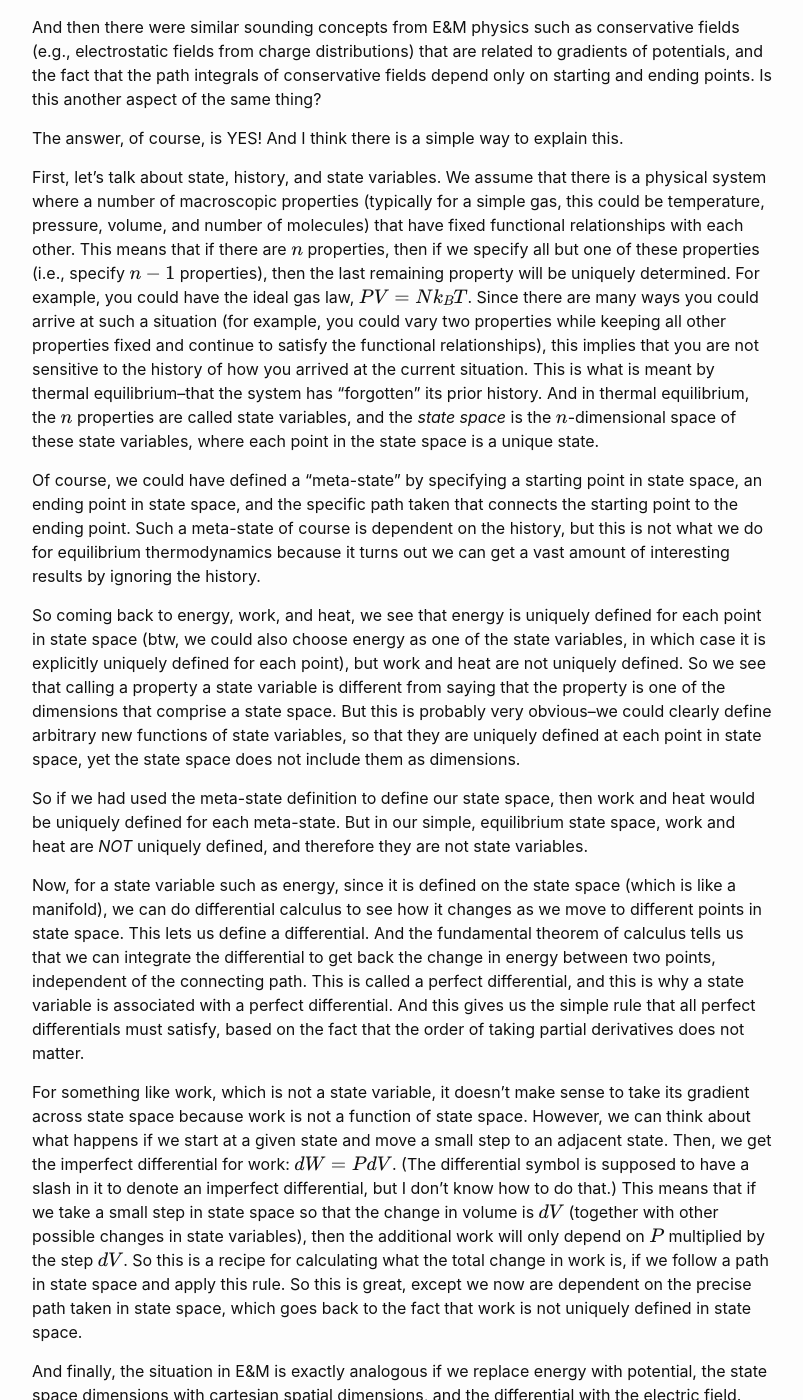
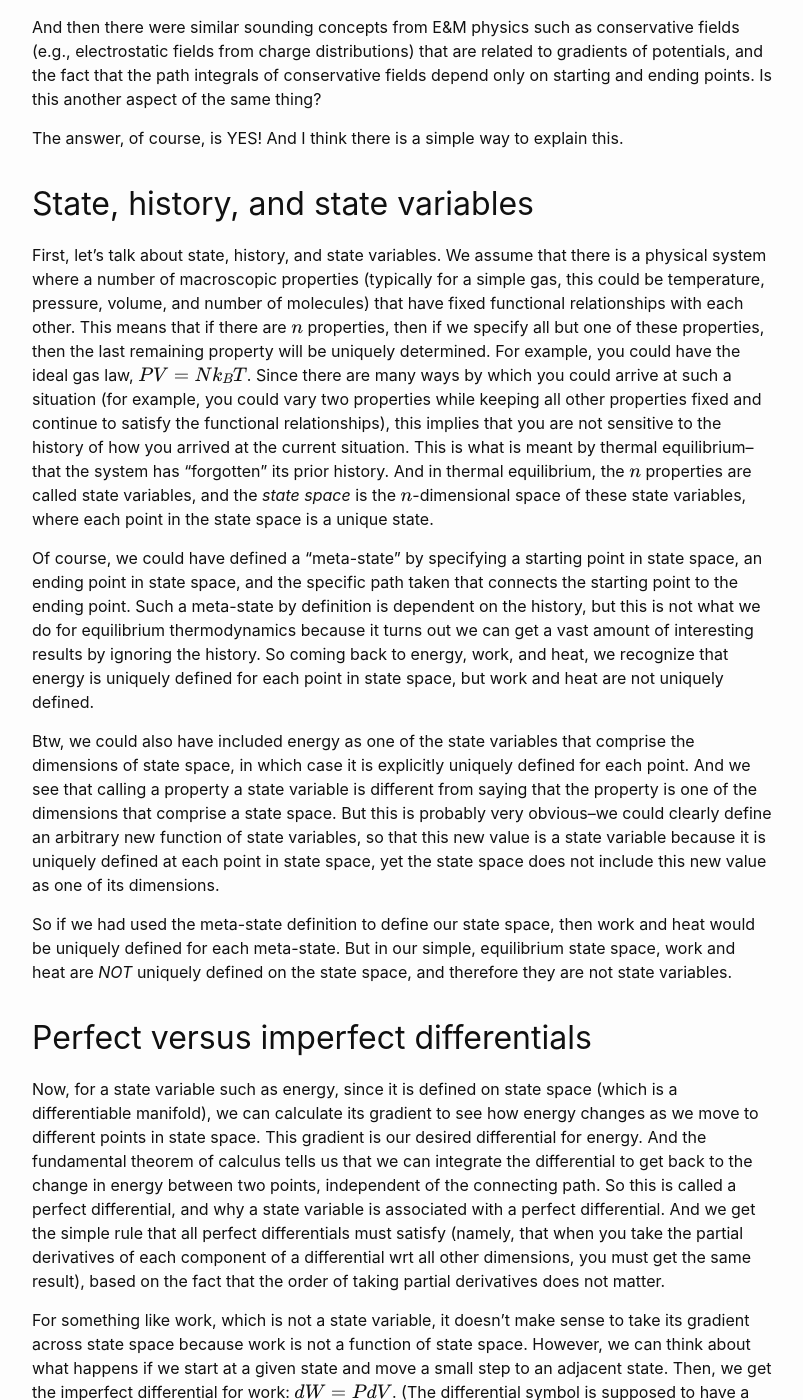
Before and after one commit to sunfishstanford/sunfishstanford.github.io, a Jekyll site: the page built from _posts/2023-02-24-imperfectDifferential.md, in a window 1280 px wide and 1400 px high, scrolled down 510 px. Shown: the whole window, without its empty margins (238-1041 px from the left). Built offline with Jekyll 4.4.1, drawn with Linux system fonts in a browser that asks for light colours; formulas are drawn with MathJax 3; comment, search, counter and statistics services are not loaded; some of the changed text lies outside the part shown.

Commit message:
Update 2023-02-24-imperfectDifferential.md

```diff
--- a/_posts/2023-02-24-imperfectDifferential.md
+++ b/_posts/2023-02-24-imperfectDifferential.md
@@ -15,17 +15,23 @@
 
 The answer, of course, is YES! And I think there is a simple way to explain this.
 
-First, let's talk about state, history, and state variables. We assume that there is a physical system where a number of macroscopic properties (typically for a simple gas, this could be temperature, pressure, volume, and number of molecules) that have fixed functional relationships with each other. This means that if there are $$n$$ properties, then if we specify all but one of these properties (i.e., specify $$n-1$$ properties), then the last remaining property will be uniquely determined. For example, you could have the ideal gas law, $$PV=N k_B T$$. Since there are many ways you could arrive at such a situation (for example, you could vary two properties while keeping all other properties fixed and continue to satisfy the functional relationships), this implies that you are not sensitive to the history of how you arrived at the current situation. This is what is meant by thermal equilibrium–that the system has "forgotten" its prior history. And in thermal equilibrium, the $$n$$ properties are called state variables, and the *state space* is the $$n$$-dimensional space of these state variables, where each point in the state space is a unique state.
+State, history, and state variables
+-------------
 
-Of course, we could have defined a "meta-state" by specifying a starting point in state space, an ending point in state space, and the specific path taken that connects the starting point to the ending point. Such a meta-state of course is dependent on the history, but this is not what we do for equilibrium thermodynamics because it turns out we can get a vast amount of interesting results by ignoring the history.
+First, let's talk about state, history, and state variables. We assume that there is a physical system where a number of macroscopic properties (typically for a simple gas, this could be temperature, pressure, volume, and number of molecules) that have fixed functional relationships with each other. This means that if there are $$n$$ properties, then if we specify all but one of these properties, then the last remaining property will be uniquely determined. For example, you could have the ideal gas law, $$PV=N k_B T$$. Since there are many ways by which you could arrive at such a situation (for example, you could vary two properties while keeping all other properties fixed and continue to satisfy the functional relationships), this implies that you are not sensitive to the history of how you arrived at the current situation. This is what is meant by thermal equilibrium–that the system has "forgotten" its prior history. And in thermal equilibrium, the $$n$$ properties are called state variables, and the *state space* is the $$n$$-dimensional space of these state variables, where each point in the state space is a unique state.
 
-So coming back to energy, work, and heat, we see that energy is uniquely defined for each point in state space (btw, we could also choose energy as one of the state variables, in which case it is explicitly uniquely defined for each point), but work and heat are not uniquely defined. So we see that calling a property a state variable is different from saying that the property is one of the dimensions that comprise a state space. But this is probably very obvious–we could clearly define arbitrary new functions of state variables, so that they are uniquely defined at each point in state space, yet the state space does not include them as dimensions.
+Of course, we could have defined a "meta-state" by specifying a starting point in state space, an ending point in state space, and the specific path taken that connects the starting point to the ending point. Such a meta-state by definition is dependent on the history, but this is not what we do for equilibrium thermodynamics because it turns out we can get a vast amount of interesting results by ignoring the history. So coming back to energy, work, and heat, we recognize that energy is uniquely defined for each point in state space, but work and heat are not uniquely defined.
 
-So if we had used the meta-state definition to define our state space, then work and heat would be uniquely defined for each meta-state. But in our simple, equilibrium state space, work and heat are *NOT* uniquely defined, and therefore they are not state variables.
+Btw, we could also have included energy as one of the state variables that comprise the dimensions of state space, in which case it is explicitly uniquely defined for each point. And we see that calling a property a state variable is different from saying that the property is one of the dimensions that comprise a state space. But this is probably very obvious–we could clearly define an arbitrary new function of state variables, so that this new value is a state variable because it is uniquely defined at each point in state space, yet the state space does not include this new value as one of its dimensions.
 
-Now, for a state variable such as energy, since it is defined on the state space (which is like a manifold), we can do differential calculus to see how it changes as we move to different points in state space. This lets us define a differential. And the fundamental theorem of calculus tells us that we can integrate the differential to get back the change in energy between two points, independent of the connecting path. This is called a perfect differential, and this is why a state variable is associated with a perfect differential. And this gives us the simple rule that all perfect differentials must satisfy, based on the fact that the order of taking partial derivatives does not matter.
+So if we had used the meta-state definition to define our state space, then work and heat would be uniquely defined for each meta-state. But in our simple, equilibrium state space, work and heat are *NOT* uniquely defined on the state space, and therefore they are not state variables.
 
-For something like work, which is not a state variable, it doesn't make sense to take its gradient across state space because work is not a function of state space. However, we can think about what happens if we start at a given state and move a small step to an adjacent state. Then, we get the imperfect differential for work: $$dW = P dV$$. (The differential symbol is supposed to have a slash in it to denote an imperfect differential, but I don't know how to do that.) This means that if we take a small step in state space so that the change in volume is $$dV$$ (together with other possible changes in state variables), then the additional work will only depend on $$P$$ multiplied by the step $$dV$$. So this is a recipe for calculating what the total change in work is, if we follow a path in state space and apply this rule. So this is great, except we now are dependent on the precise path taken in state space, which goes back to the fact that work is not uniquely defined in state space.
+Perfect versus imperfect differentials
+-----------
+
+Now, for a state variable such as energy, since it is defined on state space (which is a differentiable manifold), we can calculate its gradient to see how energy changes as we move to different points in state space. This gradient is our desired differential for energy. And the fundamental theorem of calculus tells us that we can integrate the differential to get back to the change in energy between two points, independent of the connecting path. So this is called a perfect differential, and why a state variable is associated with a perfect differential. And we get the simple rule that all perfect differentials must satisfy (namely, that when you take the partial derivatives of each component of a differential wrt all other dimensions, you must get the same result), based on the fact that the order of taking partial derivatives does not matter.
+
+For something like work, which is not a state variable, it doesn't make sense to take its gradient across state space because work is not a function of state space. However, we can think about what happens if we start at a given state and move a small step to an adjacent state. Then, we get the imperfect differential for work: $$dW = P dV$$. (The differential symbol is supposed to have a slash in it to denote an imperfect differential, but I don't know how to typeset that.) This means that if we take a small step in state space so that the change in volume is $$dV$$ (together with other possible changes in state variables), then the additional work will only depend on $$P$$ multiplied by the step $$dV$$. So this is the recipe: to calculate what the total change in work is, we follow a path in state space and apply this rule. This is great, except we now are dependent on the precise path taken in state space, which goes back to the fact that work is not uniquely defined in state space.
 
 And finally, the situation in E&M is exactly analogous if we replace energy with potential, the state space dimensions with cartesian spatial dimensions, and the differential with the electric field. And so a conservative field is simply the gradient of a scalar function that is well defined in space.
 
```
